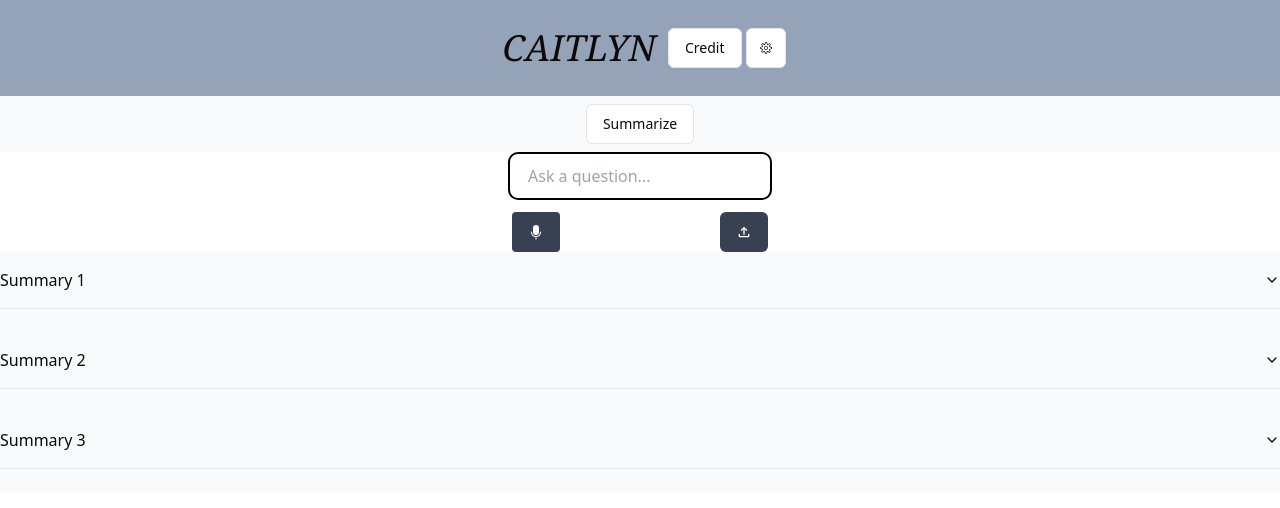
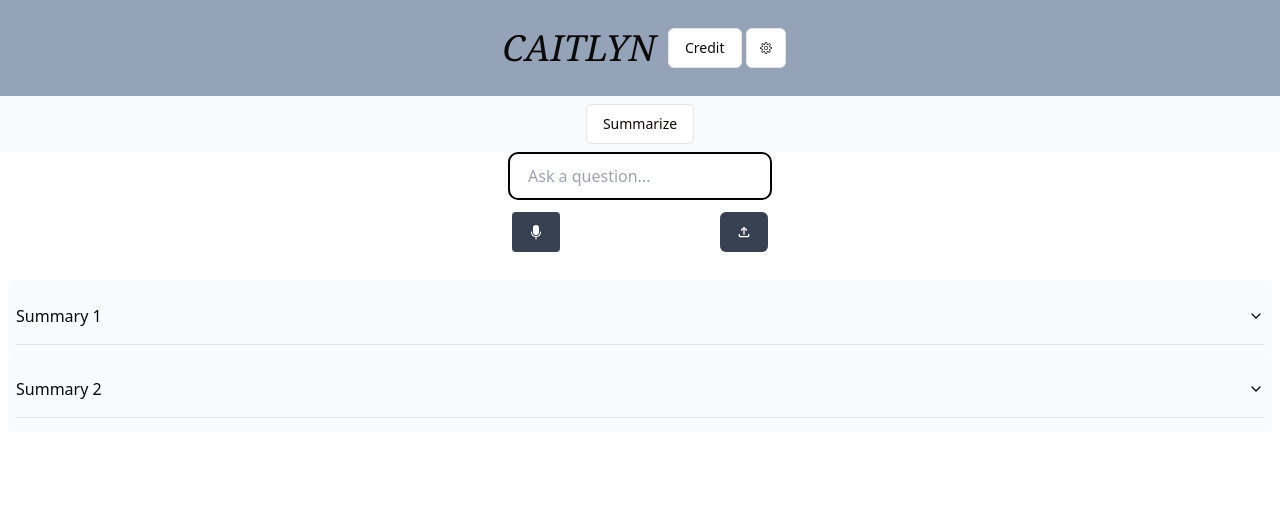
Before and after one commit to Venture-Xs/Chrome-Extension-ProjectX, a React (Vite) app: page / in a window 1280 px wide. Shown: the top 508 px of the page. Built offline with nearby package versions, Linux system fonts and the light colour scheme; no server answers.

Commit message:
List added

```diff
--- a/package.json
+++ b/package.json
@@ -21,6 +21,7 @@
     "react-dom": "^18.2.0",
     "react-icons": "^5.0.1",
     "tailwind-merge": "^2.2.1",
+    "tailwind-scrollbar-hide": "^1.1.7",
     "tailwindcss-animate": "^1.0.7",
     "vite-plugin-web-extension": "^4.1.1",
     "webextension-polyfill": "^0.10.0"
@@ -33,7 +34,6 @@
     "@types/webextension-polyfill": "^0.10.7",
     "@typescript-eslint/eslint-plugin": "^7.0.2",
     "@typescript-eslint/parser": "^7.0.2",
-
     "autoprefixer": "^10.4.17",
     "eslint": "^8.56.0",
     "eslint-plugin-react-hooks": "^4.6.0",
--- a/src/App.tsx
+++ b/src/App.tsx
@@ -72,11 +72,12 @@ function App() {
         <script src="popup.js"></script> */}
 
         {/*List Builder */}
-        <div className=" bg-slate-50 ">
+        <div className="h-40 flex-col  overflow-auto scrollbar-hide mt-5 p-2 ">
           {
           data.map((item)=>{
             return (
-              <div className="h-20">
+              <div className="h-30 p-2 rounded bg-slate-50">
+
                   <ListBuilder title={item.title} content={item.content} key={item.id}/>
               </div>
 
--- a/tailwind.config.js
+++ b/tailwind.config.js
@@ -73,5 +73,8 @@ export default {
       },
     },
   },
-  plugins: [import("tailwindcss-animate")],
+  plugins: [
+    import("tailwindcss-animate"),
+    import('tailwind-scrollbar-hide')
+],
 }
```
Also changed, not shown: 1 other file (tests, documents, lock files or other folders).
